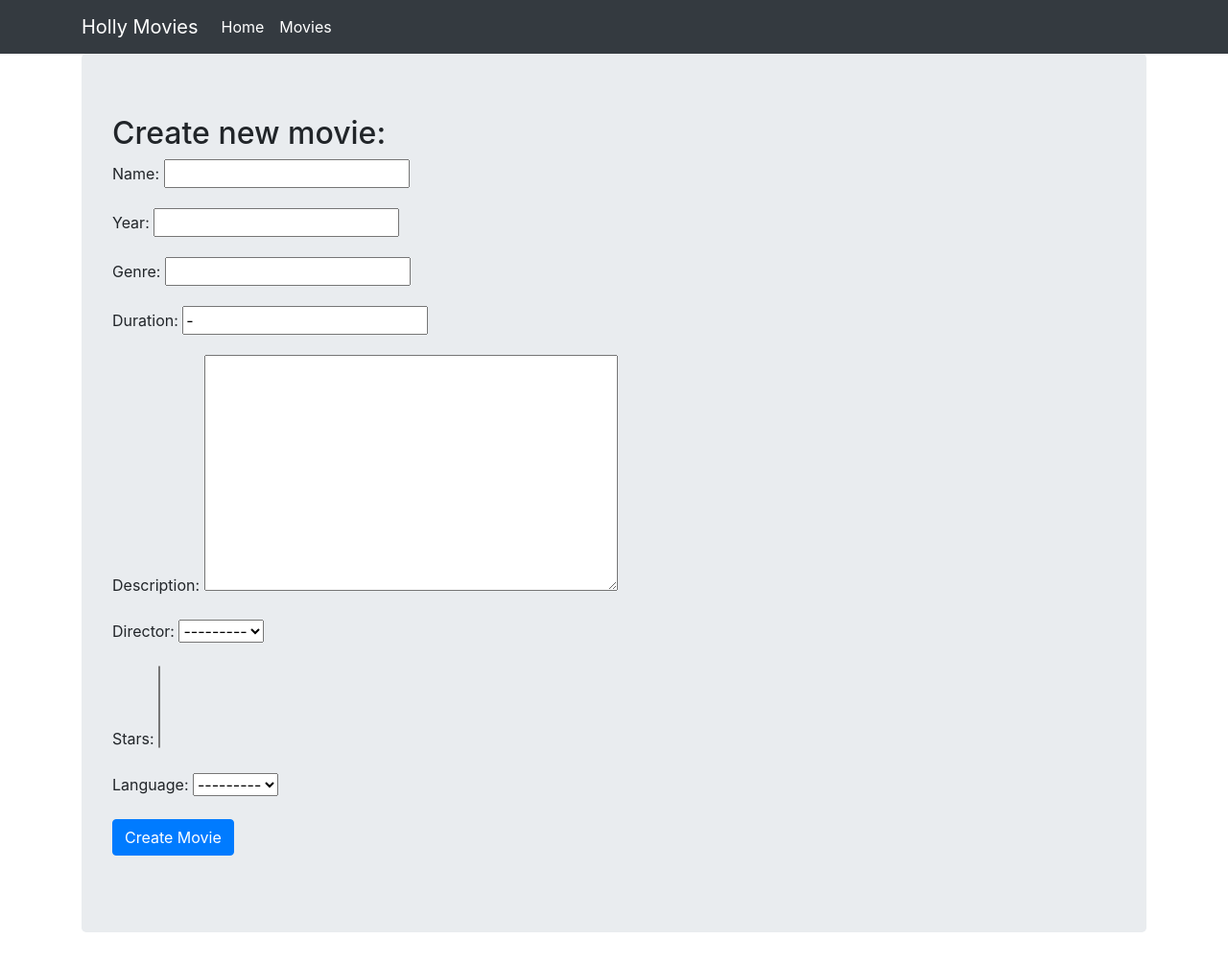
After one commit to Lafaiet/python7-backend, a Django app: page /movies/create in a window 1280 px wide. The commit adds this page. Shown: the whole page at 96% size. Run offline with Django 4.2, Linux system fonts and the light colour scheme; data that the repository does not hold is empty; some libraries are stand-ins or nearby versions.

Commit message:
Adding create movie page

```diff
--- a/hollymovies/hollymovies/urls.py
+++ b/hollymovies/hollymovies/urls.py
@@ -15,7 +15,11 @@ Including another URLconf
 """
 from django.contrib import admin
 from django.urls import path
-from viewer.views import hello, calculator, MoviesListView, WelcomeView,MovieDetailView
+from viewer.views import (
+    hello, calculator, MoviesListView,
+    WelcomeView, MovieDetailView,
+    CreateMovieView
+)
 
 
 urlpatterns = [
@@ -24,5 +28,6 @@ urlpatterns = [
     path('hello', hello),
     path('calculator', calculator),
     path('movies', MoviesListView.as_view(), name='movies'),
-    path('movies/<int:pk>', MovieDetailView.as_view(), name='movie_detail')
+    path('movies/<int:pk>', MovieDetailView.as_view(), name='movie_detail'),
+    path('movies/create', CreateMovieView.as_view(), name='create_movie')
 ]
--- /dev/null
+++ b/hollymovies/viewer/templates/create_movie.html
@@ -0,0 +1,15 @@
+{% extends "base.html" %}
+
+{% block content %}
+
+<h2>Create new movie:</h2>
+
+<form method="post">
+    {{ form.as_p }}
+
+    {% csrf_token %}
+
+    <input type="submit", value="Create Movie" class="btn btn-primary">
+</form>
+
+{% endblock %}
--- a/hollymovies/viewer/templates/movies.html
+++ b/hollymovies/viewer/templates/movies.html
@@ -1,6 +1,10 @@
 {% extends "base.html" %}
 
 {% block content %}
+
+<a href="{% url 'create_movie' %}">Create Movie</a>
+
+<hr>
 
 <table class="table">
   <thead class="thead-dark">
--- a/hollymovies/viewer/views.py
+++ b/hollymovies/viewer/views.py
@@ -1,8 +1,9 @@
 import random
 from django.http import HttpResponse
 from django.shortcuts import render
-from django.views.generic import TemplateView, ListView, DetailView
+from django.views.generic import TemplateView, ListView, DetailView, CreateView
 from viewer.models import Movie
+from django.urls import reverse_lazy
 
 
 def hello(request):
@@ -40,3 +41,10 @@ class MovieDetailView(DetailView):
     template_name = 'movie_detail.html'
     model = Movie
     context_object_name = 'movie'
+
+
+class CreateMovieView(CreateView):
+    template_name = 'create_movie.html'
+    model = Movie
+    fields = '__all__'
+    success_url = reverse_lazy('movies')
```
